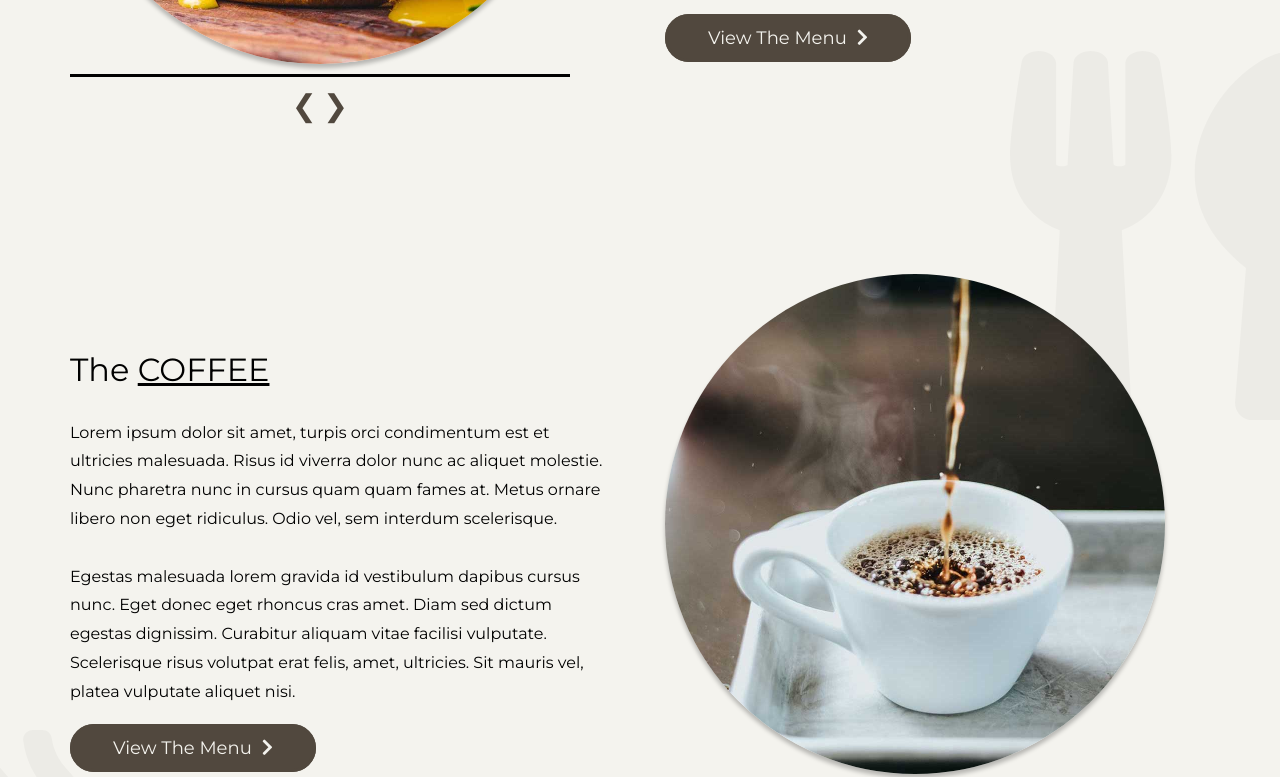
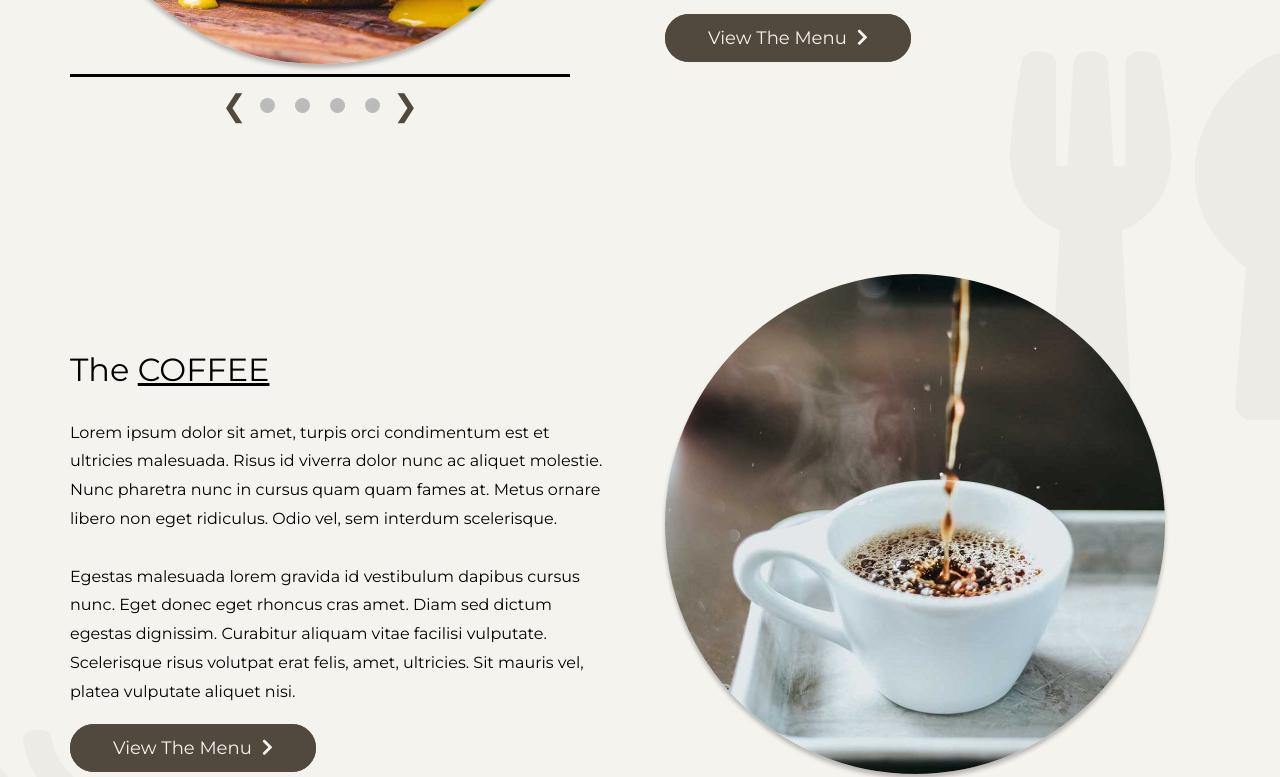
Before and after one commit to DanielSimunov/dailygrind-project, a plain HTML site: page index.html in a window 1280 px wide. Shown: the part 3237-4014 px from the top of the page. Drawn offline with Linux system fonts and the light colour scheme.

Commit message:
Update styles.css

```diff
--- a/css/styles.css
+++ b/css/styles.css
@@ -463,7 +463,7 @@ Food, Coffe, People Section
     max-width: 500px;
 }
 
-.short-about-container .main-container .img-buttons .dot {
+.short-about-container .main-container .img-buttons .dot1, .dot2, .dot3 {
     height: 15px;
     width: 15px;
     margin: 0 10px;
```
